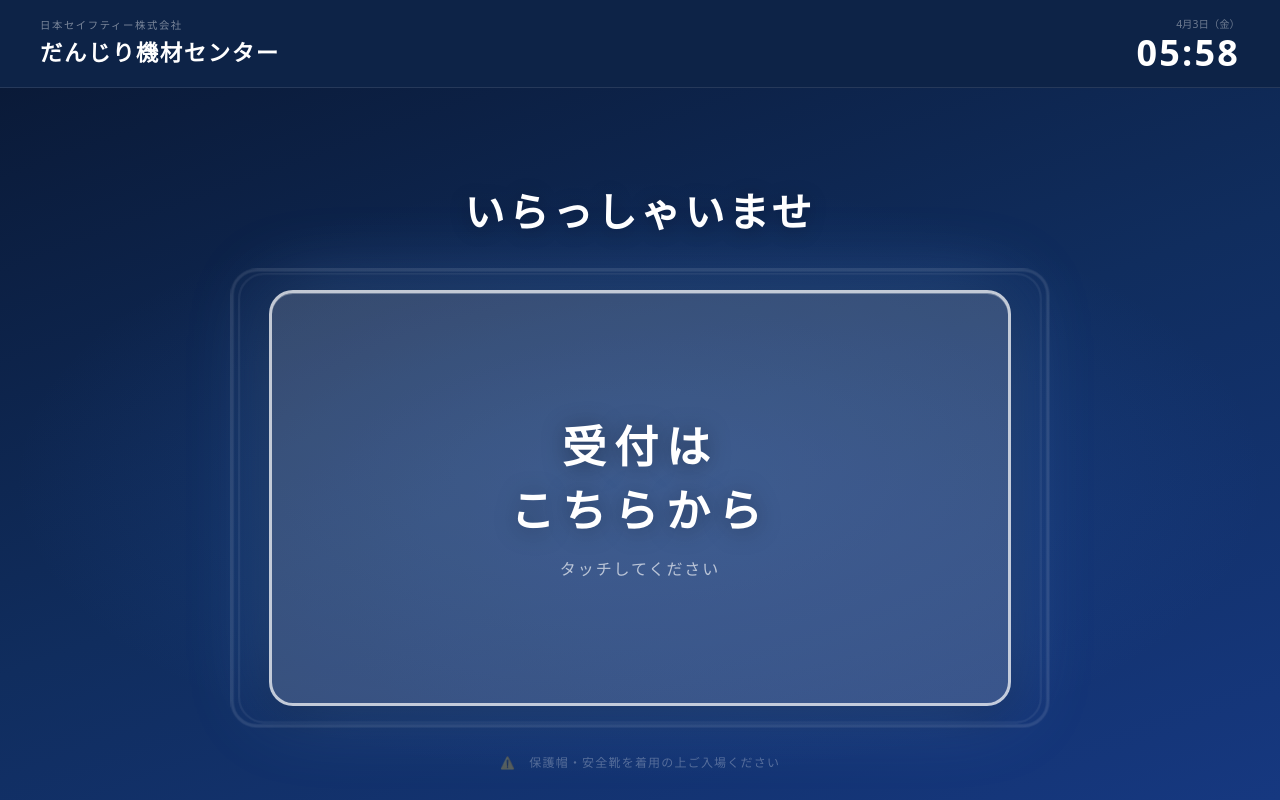
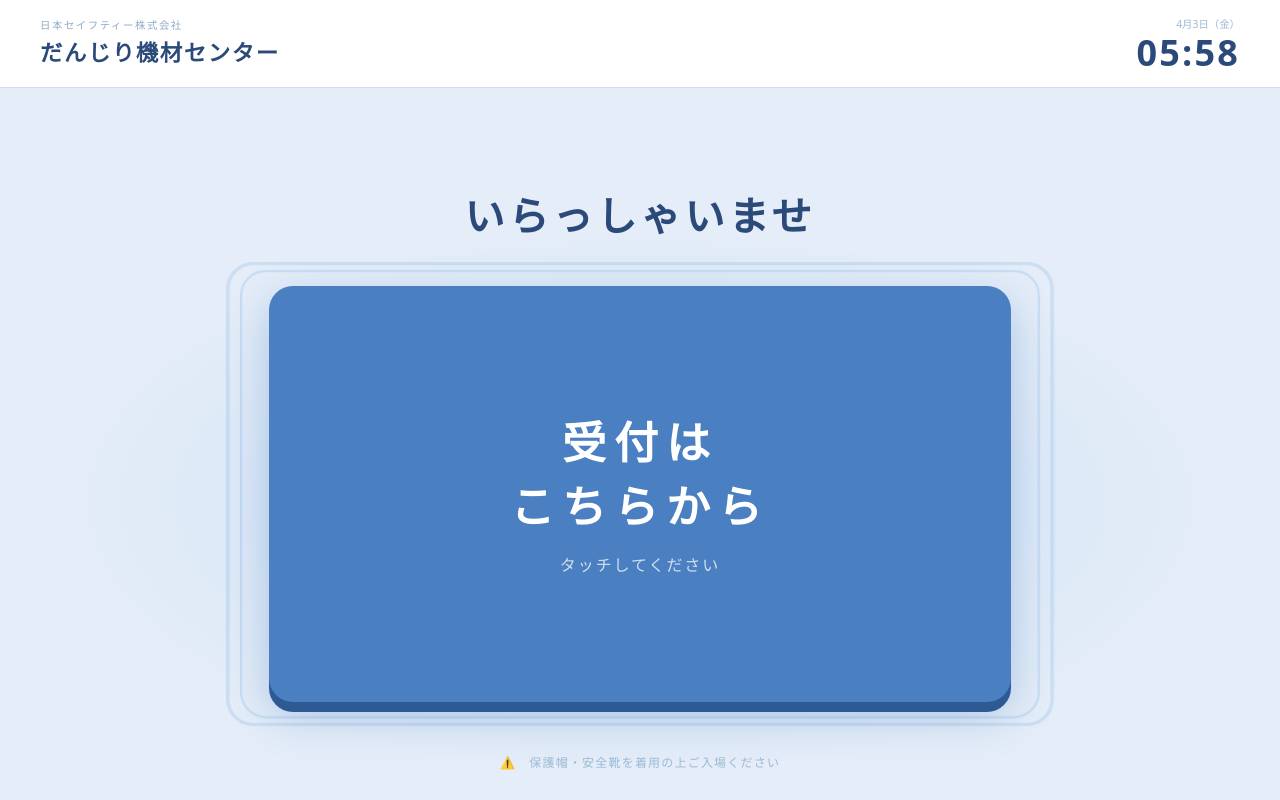
Before and after one commit to icc29669-cyber/truck-reception-app, a Next.js app: page /kiosk in a window 1280 px wide. Built offline with nearby package versions, Linux system fonts and the light colour scheme.

Commit message:
トップ: パステルスカイブルー×ミディアムブルーボタンに変更

```diff
--- a/src/app/kiosk/page.tsx
+++ b/src/app/kiosk/page.tsx
@@ -31,60 +31,62 @@ export default function KioskTop() {
   const dateStr = `${now.getMonth()+1}月${now.getDate()}日（${days[now.getDay()]}）`;
   const timeStr = `${pad(now.getHours())}:${pad(now.getMinutes())}`;
 
+  // パステル中間色
+  const BG     = "#E4EDF8";          // 淡いスカイブルー
+  const BTN    = pressed ? "#3A6BB0" : "#4A7FC1";   // ミディアムブルー
+  const BTN_SH = "#2D5A94";          // ボタンの影色
+  const RING   = "#7AAEE0";          // パルスリングの色
+
   return (
     <>
       <style>{`
         @keyframes pulse-ring {
-          0%   { transform: scale(1);    opacity: 0.5; }
-          70%  { transform: scale(1.18); opacity: 0;   }
-          100% { transform: scale(1.18); opacity: 0;   }
+          0%   { transform: scale(1);    opacity: 0.55; }
+          70%  { transform: scale(1.2);  opacity: 0; }
+          100% { transform: scale(1.2);  opacity: 0; }
         }
         @keyframes pulse-ring2 {
-          0%   { transform: scale(1);    opacity: 0.3; }
-          70%  { transform: scale(1.32); opacity: 0;   }
-          100% { transform: scale(1.32); opacity: 0;   }
+          0%   { transform: scale(1);    opacity: 0.35; }
+          70%  { transform: scale(1.36); opacity: 0; }
+          100% { transform: scale(1.36); opacity: 0; }
         }
         .ring1 { animation: pulse-ring  2.4s ease-out infinite; }
-        .ring2 { animation: pulse-ring2 2.4s ease-out infinite 0.4s; }
+        .ring2 { animation: pulse-ring2 2.4s ease-out infinite 0.45s; }
         @keyframes fade-up {
-          from { opacity: 0; transform: translateY(16px); }
+          from { opacity: 0; transform: translateY(14px); }
           to   { opacity: 1; transform: translateY(0); }
         }
-        .fade-up { animation: fade-up 0.7s ease both; }
-        .fade-up-d { animation: fade-up 0.7s ease 0.15s both; }
-        .fade-up-dd { animation: fade-up 0.7s ease 0.3s both; }
+        .fade-up   { animation: fade-up 0.6s ease both; }
+        .fade-up-d { animation: fade-up 0.6s ease 0.12s both; }
+        .fade-up-dd{ animation: fade-up 0.6s ease 0.24s both; }
       `}</style>
 
-      <div className="w-screen h-screen flex flex-col select-none overflow-hidden">
+      <div className="w-screen h-screen flex flex-col select-none overflow-hidden"
+        style={{ background: BG }}>
 
         {/* ── ヘッダー ── */}
         <div
           className="flex items-center justify-between flex-shrink-0 px-10"
           style={{
             height: "11vh",
-            background: "rgba(255,255,255,0.06)",
-            backdropFilter: "blur(12px)",
-            borderBottom: "1px solid rgba(255,255,255,0.1)",
-            position: "relative",
-            zIndex: 10,
-            // ヘッダーは背景の上に重なるため背景色が必要
-            backgroundColor: "#0d2347",
+            background: "#fff",
+            borderBottom: "1.5px solid #D0DEF0",
           }}
         >
           <div>
-            <div style={{ fontSize: "1.3vh", color: "rgba(255,255,255,0.45)", letterSpacing: "0.15em", marginBottom: "0.3vh" }}>
+            <div style={{ fontSize: "1.3vh", color: "#8FAAC8", letterSpacing: "0.15em", marginBottom: "0.3vh" }}>
               日本セイフティー株式会社
             </div>
-            <div style={{ fontSize: "2.8vh", fontWeight: 900, color: "#fff", letterSpacing: "0.07em" }}>
+            <div style={{ fontSize: "2.8vh", fontWeight: 900, color: "#2B4A7A", letterSpacing: "0.07em" }}>
               {centerName}
             </div>
           </div>
           <div style={{ textAlign: "right" }}>
-            <div style={{ fontSize: "1.3vh", color: "rgba(255,255,255,0.4)", marginBottom: "0.3vh" }}>
+            <div style={{ fontSize: "1.3vh", color: "#9BBAD4", marginBottom: "0.3vh" }}>
               {dateStr}
             </div>
             <div style={{
-              fontSize: "4.5vh", fontWeight: 900, color: "#fff",
+              fontSize: "4.5vh", fontWeight: 900, color: "#2B4A7A",
               lineHeight: 1, letterSpacing: "0.06em",
               fontVariantNumeric: "tabular-nums",
             }}>
@@ -93,97 +95,81 @@ export default function KioskTop() {
           </div>
         </div>
 
-        {/* ── メイン（＝ボタン全体） ── */}
-        <button
-          className="flex-1 relative w-full flex flex-col items-center justify-center"
-          style={{
-            border: "none",
-            cursor: "pointer",
-            outline: "none",
-            overflow: "hidden",
-            // 美しいグラデーション
-            background: pressed
-              ? "linear-gradient(160deg, #060f20 0%, #0b1e40 50%, #0e2550 100%)"
-              : "linear-gradient(160deg, #0a1a38 0%, #102d5e 50%, #163880 100%)",
-            transition: "background 0.1s",
-          }}
-          onPointerDown={() => { setPressed(true); start(); }}
-          onPointerUp={() => setPressed(false)}
-          onPointerLeave={() => setPressed(false)}
-        >
-          {/* 背景の光彩 */}
+        {/* ── メイン ── */}
+        <div className="flex-1 relative flex flex-col items-center justify-center overflow-hidden">
+
+          {/* 背景の淡い光彩 */}
           <div style={{
             position: "absolute", inset: 0, pointerEvents: "none",
-            background: "radial-gradient(ellipse 70% 60% at 50% 55%, rgba(60,120,220,0.22) 0%, transparent 70%)",
+            background: "radial-gradient(ellipse 65% 55% at 50% 58%, rgba(100,160,230,0.18) 0%, transparent 70%)",
           }} />
 
           {/* あいさつ */}
           <div className="fade-up" style={{
-            color: "#fff",
-            fontSize: "5vh",
-            fontWeight: 900,
+            fontSize: "5vh", fontWeight: 900,
+            color: "#2B4A7A",
             letterSpacing: "0.1em",
-            marginBottom: "6vh",
-            textShadow: "0 2px 20px rgba(0,0,0,0.3)",
+            marginBottom: "5vh",
           }}>
             いらっしゃいませ
           </div>
 
-          {/* タッチターゲット（パルスリング付き） */}
-          <div className="fade-up-d relative flex items-center justify-center" style={{ width: "58vw", height: "52vh" }}>
+          {/* ボタン */}
+          <div className="fade-up-d relative flex items-center justify-center"
+            style={{ width: "58vw", height: "52vh" }}>
 
             {/* パルスリング */}
-            <div className="ring1 absolute inset-0 rounded-3xl" style={{ border: "3px solid rgba(255,255,255,0.5)" }} />
-            <div className="ring2 absolute inset-0 rounded-3xl" style={{ border: "2px solid rgba(255,255,255,0.3)" }} />
+            <div className="ring1 absolute inset-0 rounded-3xl"
+              style={{ border: `3px solid ${RING}` }} />
+            <div className="ring2 absolute inset-0 rounded-3xl"
+              style={{ border: `2px solid ${RING}` }} />
 
             {/* ボタン本体 */}
-            <div style={{
-              width: "100%", height: "100%",
-              borderRadius: "3vh",
-              background: pressed
-                ? "rgba(255,255,255,0.22)"
-                : "rgba(255,255,255,0.16)",
-              border: "3px solid rgba(255,255,255,0.7)",
-              boxShadow: pressed
-                ? "inset 0 6px 32px rgba(0,0,0,0.35)"
-                : "0 0 80px rgba(120,180,255,0.25), 0 8px 40px rgba(0,0,0,0.3), inset 0 1px 0 rgba(255,255,255,0.3)",
-              display: "flex",
-              flexDirection: "column",
-              alignItems: "center",
-              justifyContent: "center",
-              gap: "1.8vh",
-              transition: "all 0.1s",
-              transform: pressed ? "scale(0.97)" : "scale(1)",
-            }}>
+            <button
+              className="w-full h-full flex flex-col items-center justify-center"
+              style={{
+                borderRadius: "3vh",
+                background: BTN,
+                border: "none",
+                boxShadow: pressed
+                  ? `inset 0 6px 20px rgba(0,0,0,0.25)`
+                  : `0 10px 0 ${BTN_SH}, 0 14px 40px rgba(74,127,193,0.35)`,
+                transform: pressed ? "translateY(8px)" : "translateY(0)",
+                transition: "all 0.08s",
+                cursor: "pointer",
+                gap: "1.8vh",
+              }}
+              onPointerDown={() => { setPressed(true); start(); }}
+              onPointerUp={() => setPressed(false)}
+              onPointerLeave={() => setPressed(false)}
+            >
               <div style={{
                 fontSize: "5.5vh", fontWeight: 900, color: "#fff",
                 letterSpacing: "0.18em",
-                textShadow: "0 2px 24px rgba(0,0,0,0.4)",
                 lineHeight: 1.45,
                 textAlign: "center",
               }}>
                 受付は<br/>こちらから
               </div>
               <div style={{
-                fontSize: "2vh", color: "rgba(255,255,255,0.65)",
+                fontSize: "2vh", color: "rgba(255,255,255,0.75)",
                 letterSpacing: "0.12em",
               }}>
                 タッチしてください
               </div>
-            </div>
+            </button>
           </div>
 
           {/* 安全注意 */}
           <div className="fade-up-dd" style={{
-            position: "absolute",
-            bottom: "3.5vh",
-            color: "rgba(255,255,255,0.28)",
+            position: "absolute", bottom: "3.5vh",
+            color: "#9BBAD4",
             fontSize: "1.5vh",
             letterSpacing: "0.1em",
           }}>
             ⚠️　保護帽・安全靴を着用の上ご入場ください
           </div>
-        </button>
+        </div>
       </div>
     </>
   );
```
